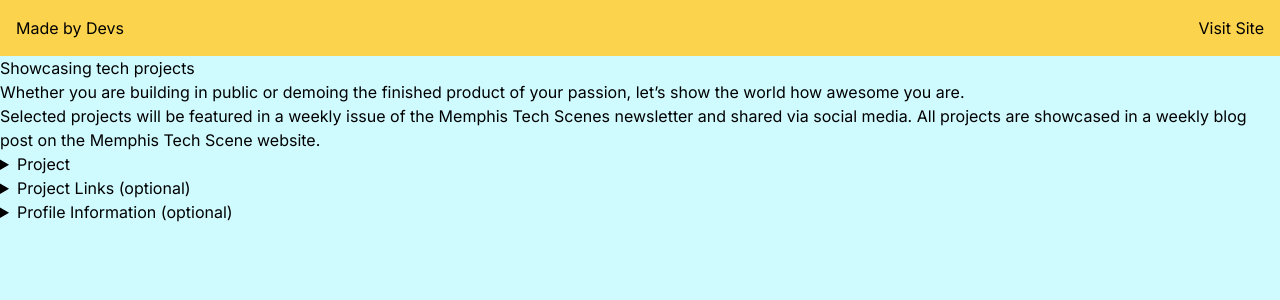
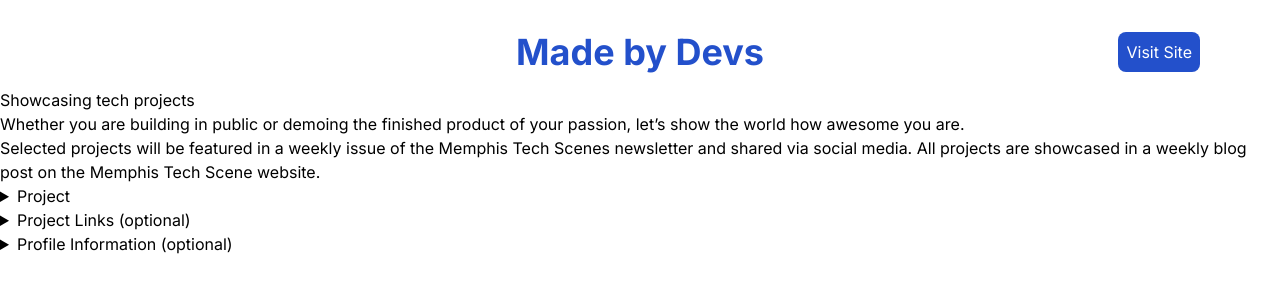
Before and after one commit to jcsmileyjr/madebydevs, a Next.js app: page / in a window 1280 px wide. Shown: the top 300 px of the page. Built offline with nearby package versions, Linux system fonts and the light colour scheme.

Commit message:
Style - Update the Header to look like the design

```diff
--- a/src/app/components/Header/Header.tsx
+++ b/src/app/components/Header/Header.tsx
@@ -1,9 +1,9 @@
 
 export default function Header() {
     return (
-        <div className="bg-amber-300 w-full p-4 flex flex-row justify-between">
-            <p>Made by Devs</p>
-            <button type="button">Visit Site</button>
+        <div className="w-full p-4 pt-8 flex flex-row justify-between sm:justify-center items-center text-white">
+            <p className="font-bold text-primaryBlue text-4xl">Made by Devs</p>
+            <button className="bg-primaryBlue text-white p-2 rounded-lg sm:block sm:absolute sm:right-20" type="button">Visit Site</button>
         </div>
     )
 }
--- a/src/app/page.tsx
+++ b/src/app/page.tsx
@@ -4,22 +4,9 @@
 import FileUpload from "./components/FileUpload/FileUpload";
 import InputField from "./components/InputField/InputField";
 
-/**
- *    Header
- *    - Site Logo
-      - VisitSiteButton component
-      Content
-      ToggleContainer component
-      - FileUpload component
-      - InputField component with object propety
-      ToggleContainer component
-      ToggleContainer component
-      SubmitButton component
- *
- */
 export default function Home() {
   return (
-    <main className="flex min-h-screen flex-col items-center bg-cyan-100">
+    <main className="flex min-h-screen flex-col items-center">
       <Header />
       <div>
         <h1>Showcasing tech projects</h1>
--- a/tailwind.config.ts
+++ b/tailwind.config.ts
@@ -7,6 +7,10 @@
     './src/app/**/*.{js,ts,jsx,tsx,mdx}',
   ],
   theme: {
+    colors: {
+      'primaryBlue' : '#2350CB',
+      'white' : '#FFFFFF',
+    },
     extend: {
       backgroundImage: {
         'gradient-radial': 'radial-gradient(var(--tw-gradient-stops))',
```
